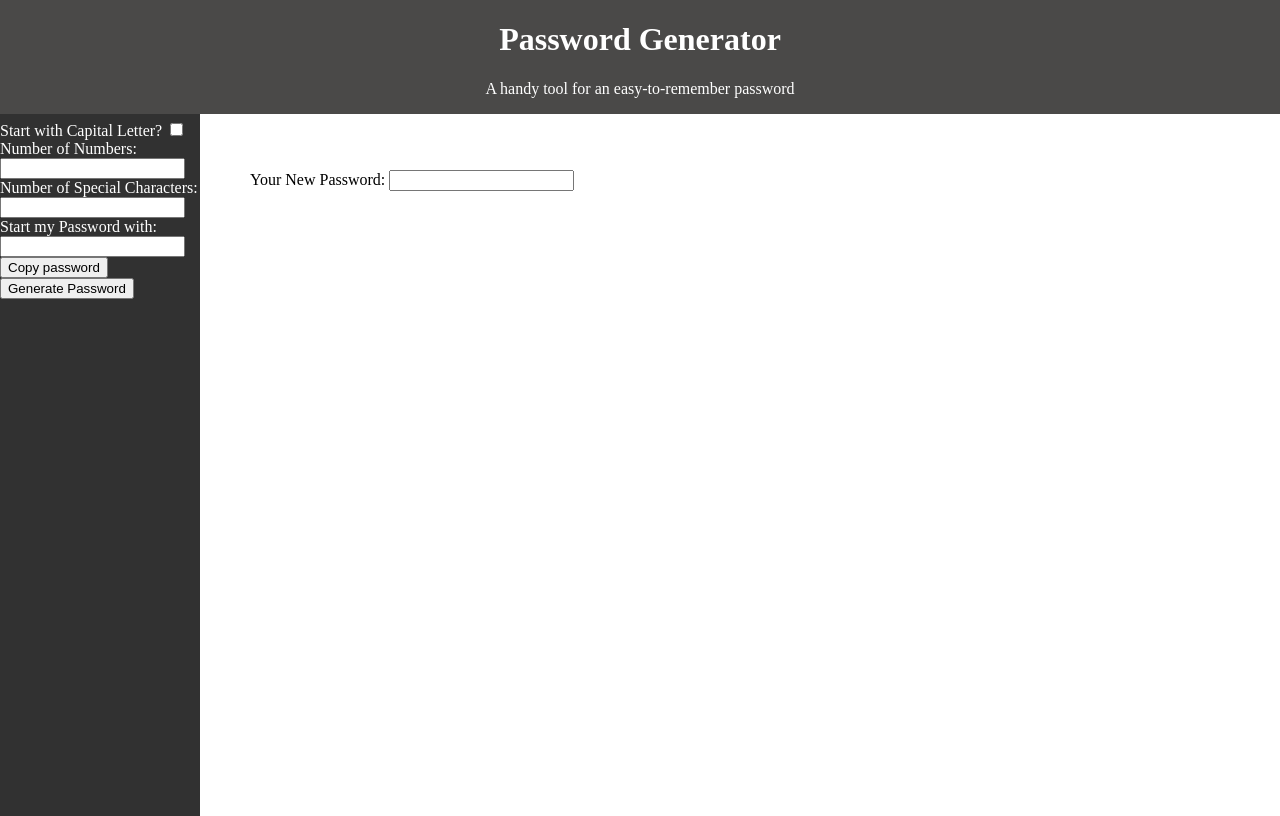
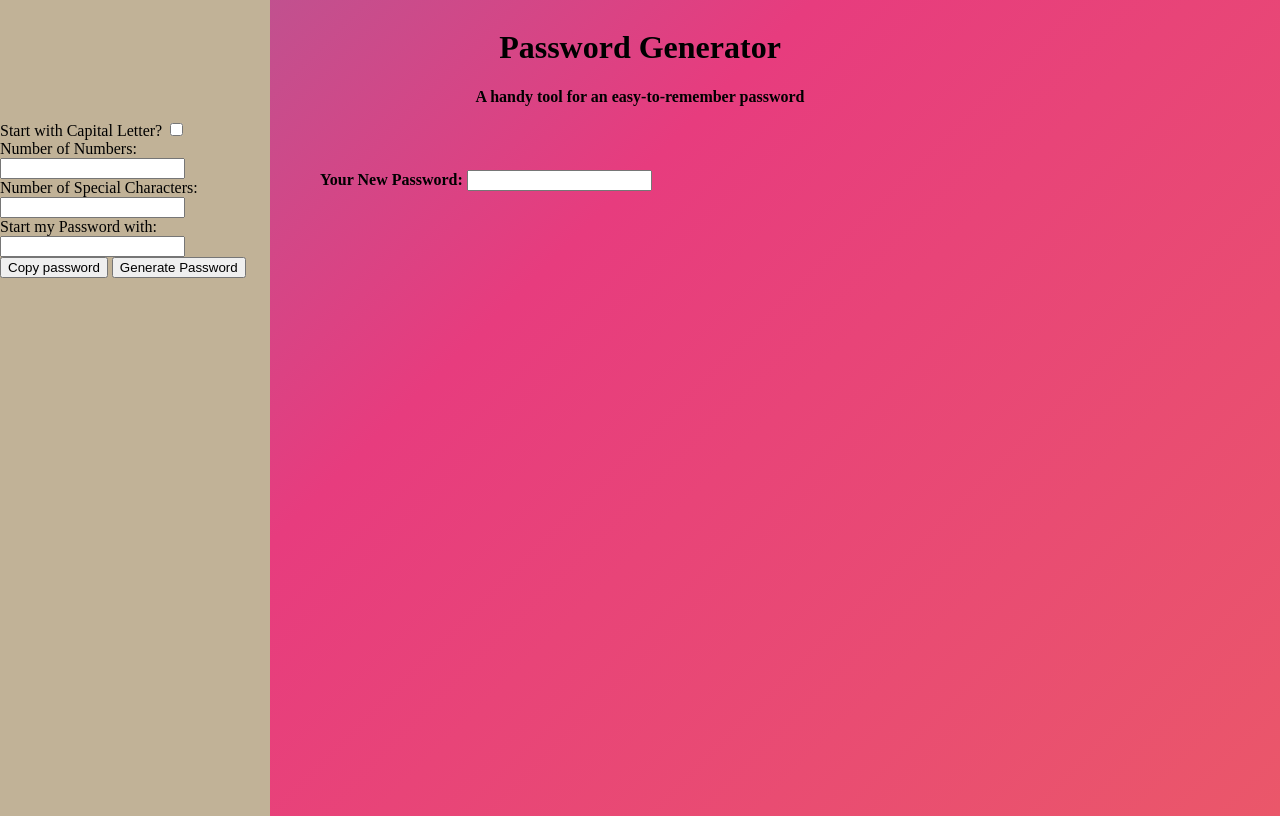
Before and after one commit to mehmetid/PASSWORD-Generator, a plain HTML site: page index.html in a window 1280 px wide. Drawn offline with Linux system fonts and the light colour scheme.

Commit message:
Update stylesheet.css

```diff
--- a/stylesheet.css
+++ b/stylesheet.css
@@ -4,34 +4,56 @@
     display: grid;
 }
 
+
 /* remove the border around the elements */
 body {
-    margin: 0px;
+    background: linear-gradient(-45deg, #ee7752, #e73c7e, #23a6d5, #23d5ab);
+    background-size: 400% 400%;
+
+    animation: gradient 15s ease infinite;
+    height: 100vh;
 }
 
+@keyframes gradient {
+    0% {
+        background-position: 0% 50%;
+    }
+    50% {
+        background-position: 100% 50%;
+    }
+    100% {
+        background-position: 0% 50%;
+    }
+}
+
+
 #sidebar {
-    height: 100%;
-    width: 200px;
+	height: 100%;
+    width: 270px;
     position: fixed;
     top: 0;
     left: 0;
-    background-color: #313131;
-    color: white;
+	background-color: rgb(193, 178, 151);
+    color: black;
     overflow-x: hidden; /* Disable horizontal scroll */
     padding-top: 120px;
   }
 
   #maincontent {
     position: absolute;
-    left: 250px;
+    left: 320px;
     top: 170px;
+	font-weight: bold;
   }
   #copyButton {
   }
 /* center the label in its column and make it stand out */
+
+
 #banner {
     z-index: 1;
     text-align: center;
-    background-color: #4a4948;
-    color: white;
+    background-color: transparent;
+    color: black;
+	font-weight: bold;
 }
```
